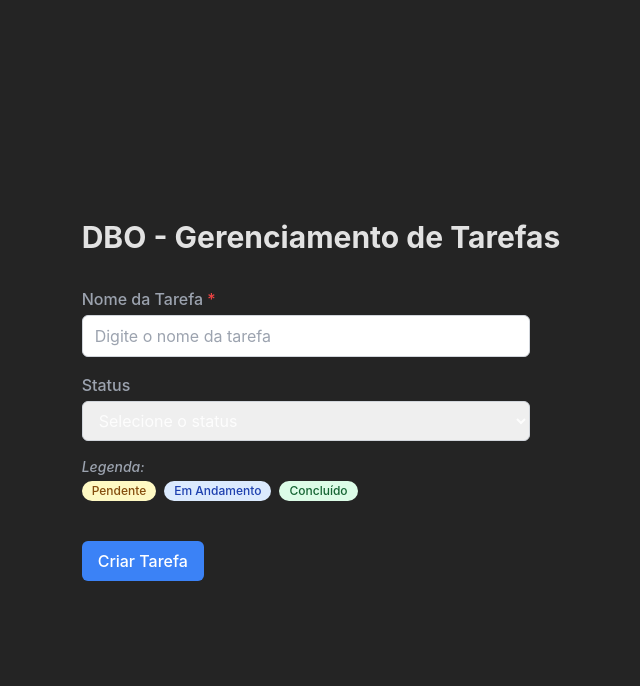
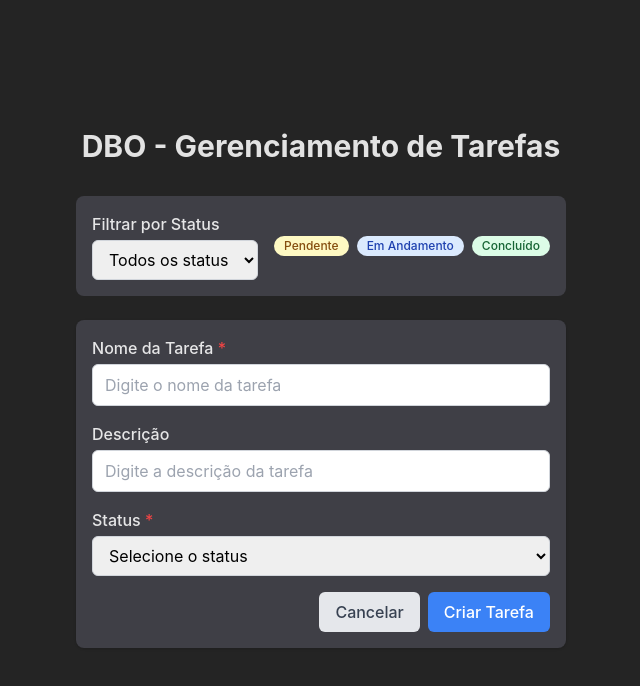
Before and after one commit to daniel-bueno/gerenciamento-de-tarefas, a Vue app: page / in a window 1280 px wide. Shown: the top 686 px of the page, without its empty margins (319-959 px from the left). Built offline with nearby package versions, Linux system fonts and the light colour scheme.

Commit message:
feat(components): adicionando componentes atomicos e moleculares

```diff
--- a/src/App.vue
+++ b/src/App.vue
@@ -1,63 +1,83 @@
 <template>
   <div class="container mx-auto px-4 py-8">
-    <h1 class="text-3xl font-bold mb-8">DBO - Gerenciamento de Tarefas</h1>
+    <h1 class="text-3xl font-bold mb-8 text-center text-white-87">DBO - Gerenciamento de Tarefas</h1>
 
-    <div class="space-y-4 max-w-md">
-      <BaseInput
-          id="task-name"
-          v-model="taskName"
-          label="Nome da Tarefa"
-          placeholder="Digite o nome da tarefa"
-          required
+    <div class="space-y-6">
+      <TaskFilter @filter="handleFilter" />
+
+      <TaskForm
+          :available-tasks="tasks"
+          @submit="handleTaskSubmit"
+          @cancel="isFormVisible = false"
       />
 
-      <BaseSelect
-          id="task-status"
-          v-model="taskStatus"
-          label="Status"
-          :options="statusOptions"
-          placeholder="Selecione o status"
-      />
-
-      <div>
-        <i class="block text-sm font-medium text-gray-400 mb-1">Legenda:</i>
-        <div class="flex gap-2">
-          <BaseTag variant="pending">Pendente</BaseTag>
-          <BaseTag variant="in_progress">Em Andamento</BaseTag>
-          <BaseTag variant="completed">Concluído</BaseTag>
-        </div>
+      <div class="grid gap-4 md:grid-cols-2 lg:grid-cols-3">
+        <TaskCard
+            v-for="task in filteredTasks"
+            :key="task.id"
+            :task="task"
+            @edit="handleEditTask"
+            @delete="handleDeleteTask"
+        />
       </div>
     </div>
-
-    <BaseButton variant="primary" class="mt-10">
-      {{ (isEditing ? 'Editar' : 'Criar') + ' Tarefa' }}
-    </BaseButton>
   </div>
 </template>
 
 <script>
-import BaseInput from './components/atoms/BaseInput.vue'
-import BaseSelect from './components/atoms/BaseSelect.vue'
-import BaseTag from './components/atoms/BaseTag.vue'
+import { ref, computed } from 'vue'
+import TaskFilter from './components/molecules/TaskFilter.vue'
+import TaskForm from './components/molecules/TaskForm.vue'
+import TaskCard from './components/molecules/TaskCard.vue'
 import BaseButton from './components/atoms/BaseButton.vue'
 
 export default {
   name: 'App',
   components: {
-    BaseInput,
-    BaseSelect,
-    BaseTag,
+    TaskFilter,
+    TaskForm,
+    TaskCard,
     BaseButton
   },
-  data() {
+  setup() {
+    const tasks = ref([])
+    const selectedStatus = ref('')
+    const isFormVisible = ref(true)
+
+    const filteredTasks = computed(() => {
+      if (!selectedStatus.value) return tasks.value
+      return tasks.value.filter(task => task.status === selectedStatus.value)
+    })
+
+    const handleFilter = (status) => {
+      selectedStatus.value = status
+    }
+
+    const handleTaskSubmit = (taskData) => {
+      const newTask = {
+        id: Date.now().toString(),
+        ...taskData
+      }
+      tasks.value.push(newTask)
+      isFormVisible.value = false
+    }
+
+    const handleEditTask = (task) => {
+      // Implementar edição
+    }
+
+    const handleDeleteTask = (task) => {
+      tasks.value = tasks.value.filter(t => t.id !== task.id)
+    }
+
     return {
-      taskName: '',
-      taskStatus: '',
-      statusOptions: [
-        {value: 'pending', label: 'Pendente'},
-        {value: 'in_progress', label: 'Em Andamento'},
-        {value: 'completed', label: 'Concluído'}
-      ]
+      tasks,
+      filteredTasks,
+      isFormVisible,
+      handleFilter,
+      handleTaskSubmit,
+      handleEditTask,
+      handleDeleteTask
     }
   }
 }
--- a/src/components/atoms/BaseInput.vue
+++ b/src/components/atoms/BaseInput.vue
@@ -1,6 +1,6 @@
 <template>
   <div class="flex flex-col gap-1">
-    <label v-if="label" :for="id" class="font-medium text-gray-400">
+    <label v-if="label" :for="id" class="font-medium text-white-87">
       {{ label }}
       <span v-if="required" class="text-red-500">*</span>
     </label>
--- a/src/components/atoms/BaseSelect.vue
+++ b/src/components/atoms/BaseSelect.vue
@@ -1,6 +1,6 @@
 <template>
   <div class="flex flex-col gap-1">
-    <label v-if="label" :for="id" class="font-medium text-gray-400">
+    <label v-if="label" :for="id" class="font-medium text-white-87">
       {{ label }}
       <span v-if="required" class="text-red-500">*</span>
     </label>
--- /dev/null
+++ b/src/components/molecules/TaskCard.vue
@@ -0,0 +1,79 @@
+<template>
+  <div class="bg-zinc-700 rounded-lg shadow p-4 hover:shadow-md transition-shadow">
+    <div class="flex items-start justify-between">
+      <div>
+        <h3 class="font-medium text-black-950">{{ task.name }}</h3>
+        <p v-if="task.description" class="mt-1 text-sm text-gray-500">
+          {{ task.description }}
+        </p>
+      </div>
+      <BaseTag :variant="task.status">
+        {{ statusLabel }}
+      </BaseTag>
+    </div>
+
+    <div v-if="task.parentId" class="mt-2">
+      <span class="text-xs text-gray-500">Tarefa Principal:</span>
+      <span class="text-xs font-medium text-gray-700 ml-1">{{ task.parentId }}</span>
+    </div>
+
+    <div class="mt-4 flex justify-end gap-2">
+      <BaseButton
+          variant="default"
+          size="sm"
+          @click="$emit('edit', task)"
+      >
+        Editar
+      </BaseButton>
+      <BaseButton
+          variant="danger"
+          size="sm"
+          @click="handleDelete"
+      >
+        Excluir
+      </BaseButton>
+    </div>
+  </div>
+</template>
+
+<script>
+import { computed } from 'vue'
+import BaseTag from '../atoms/BaseTag.vue'
+import BaseButton from '../atoms/BaseButton.vue'
+
+export default {
+  name: 'TaskCard',
+  components: {
+    BaseTag,
+    BaseButton
+  },
+  props: {
+    task: {
+      type: Object,
+      required: true
+    }
+  },
+  emits: ['edit', 'delete'],
+  setup(props, { emit }) {
+    const statusLabel = computed(() => {
+      const labels = {
+        pending: 'Pendente',
+        in_progress: 'Em Andamento',
+        completed: 'Concluído'
+      }
+      return labels[props.task.status] || props.task.status
+    })
+
+    const handleDelete = () => {
+      if (confirm('Tem certeza que deseja excluir esta tarefa?')) {
+        emit('delete', props.task)
+      }
+    }
+
+    return {
+      statusLabel,
+      handleDelete
+    }
+  }
+}
+</script>
--- /dev/null
+++ b/src/components/molecules/TaskFilter.vue
@@ -0,0 +1,59 @@
+<template>
+  <div class="flex flex-wrap gap-4 p-4 bg-zinc-700 rounded-lg">
+    <BaseSelect
+        id="status-filter"
+        v-model="selectedStatus"
+        label="Filtrar por Status"
+        :options="statusOptions"
+        placeholder="Todos os status"
+        @update:modelValue="$emit('filter', selectedStatus)"
+    />
+
+    <div class="flex items-center gap-2">
+      <BaseTag
+          v-for="status in statusOptions"
+          :key="status.value"
+          :variant="status.value"
+          class="cursor-pointer"
+          @click="handleTagClick(status.value)"
+      >
+        {{ status.label }}
+      </BaseTag>
+    </div>
+  </div>
+</template>
+
+<script>
+import { ref } from 'vue'
+import BaseSelect from '../atoms/BaseSelect.vue'
+import BaseTag from '../atoms/BaseTag.vue'
+
+export default {
+  name: 'TaskFilter',
+  components: {
+    BaseSelect,
+    BaseTag
+  },
+  emits: ['filter'],
+  setup({ emit }) {
+    const selectedStatus = ref('')
+
+    const statusOptions = [
+      { value: 'pending', label: 'Pendente' },
+      { value: 'in_progress', label: 'Em Andamento' },
+      { value: 'completed', label: 'Concluído' }
+    ]
+
+    const handleTagClick = (status) => {
+      selectedStatus.value = selectedStatus.value === status ? '' : status
+      emit('filter', selectedStatus.value)
+    }
+
+    return {
+      selectedStatus,
+      statusOptions,
+      handleTagClick
+    }
+  }
+}
+</script>
--- /dev/null
+++ b/src/components/molecules/TaskForm.vue
@@ -0,0 +1,127 @@
+<template>
+  <form @submit.prevent="handleSubmit" class="space-y-4 p-4 bg-zinc-700 rounded-lg shadow">
+    <BaseInput
+        id="task-name"
+        v-model="formData.name"
+        label="Nome da Tarefa"
+        placeholder="Digite o nome da tarefa"
+        required
+        :error="errors.name"
+    />
+
+    <BaseInput
+        id="task-description"
+        v-model="formData.description"
+        label="Descrição"
+        placeholder="Digite a descrição da tarefa"
+        type="textarea"
+    />
+
+    <BaseSelect
+        id="task-status"
+        v-model="formData.status"
+        label="Status"
+        :options="statusOptions"
+        placeholder="Selecione o status"
+        required
+        :error="errors.status"
+    />
+
+    <BaseSelect
+        v-if="!isEditing && availableTasks.length"
+        id="task-parent"
+        v-model="formData.parentId"
+        label="Tarefa Principal"
+        :options="formattedAvailableTasks"
+        placeholder="Selecione a tarefa principal (opcional)"
+    />
+
+    <div class="flex justify-end gap-2">
+      <BaseButton variant="default" type="button" @click="$emit('cancel')">
+        Cancelar
+      </BaseButton>
+      <BaseButton variant="primary" type="submit">
+        {{ isEditing ? 'Atualizar' : 'Criar' }} Tarefa
+      </BaseButton>
+    </div>
+  </form>
+</template>
+
+<script>
+import { ref, computed } from 'vue'
+import BaseInput from '../atoms/BaseInput.vue'
+import BaseSelect from '../atoms/BaseSelect.vue'
+import BaseButton from '../atoms/BaseButton.vue'
+
+export default {
+  name: 'TaskForm',
+  components: {
+    BaseInput,
+    BaseSelect,
+    BaseButton
+  },
+  props: {
+    task: {
+      type: Array,
+      default: () => ([])
+    },
+    isEditing: {
+      type: Boolean,
+      default: false
+    },
+    availableTasks: {
+      type: Array,
+      default: () => []
+    }
+  },
+  emits: ['submit', 'cancel'],
+  setup(props, { emit }) {
+    const formData = ref({
+      name: props.task?.name || '',
+      description: props.task?.description || '',
+      status: props.task?.status || '',
+      parentId: props.task?.parentId || null
+    })
+
+    const errors = ref({})
+
+    const statusOptions = [
+      { value: 'pending', label: 'Pendente' },
+      { value: 'in_progress', label: 'Em Andamento' },
+      { value: 'completed', label: 'Concluído' }
+    ]
+
+    const formattedAvailableTasks = computed(() => {
+      return props.availableTasks.map(task => ({
+        value: task.id,
+        label: task.name
+      }))
+    })
+
+    const validateForm = () => {
+      errors.value = {}
+      if (!formData.value.name?.trim()) {
+        errors.value.name = 'Nome é obrigatório'
+      }
+      if (!formData.value.status) {
+        errors.value.status = 'Status é obrigatório'
+      }
+      return Object.keys(errors.value).length === 0
+    }
+
+    const handleSubmit = () => {
+      if (validateForm()) {
+        emit('submit', { ...formData.value })
+      }
+    }
+
+    return {
+      formData,
+      errors,
+      statusOptions,
+      formattedAvailableTasks,
+      handleSubmit
+    }
+  }
+}
+</script>
--- a/src/style.css
+++ b/src/style.css
@@ -6,15 +6,6 @@
   font-family: Inter, system-ui, Avenir, Helvetica, Arial, sans-serif;
   line-height: 1.5;
   font-weight: 400;
-
-  color-scheme: light dark;
-  color: rgba(255, 255, 255, 0.87);
-  background-color: #242424;
-
-  font-synthesis: none;
-  text-rendering: optimizeLegibility;
-  -webkit-font-smoothing: antialiased;
-  -moz-osx-font-smoothing: grayscale;
 }
 
 body {
@@ -23,6 +14,7 @@ body {
   place-items: center;
   min-width: 320px;
   min-height: 100vh;
+  background-color: #242424;
 }
 
 #app {
--- a/tailwind.config.js
+++ b/tailwind.config.js
@@ -5,7 +5,11 @@ export default {
     "./src/**/*.{vue,js,ts,jsx,tsx}",
   ],
   theme: {
-    extend: {},
+    extend: {
+      colors: {
+        "white-87": 'rgba(255, 255, 255, 0.87)',
+      },
+    },
   },
   plugins: [],
 }
```
